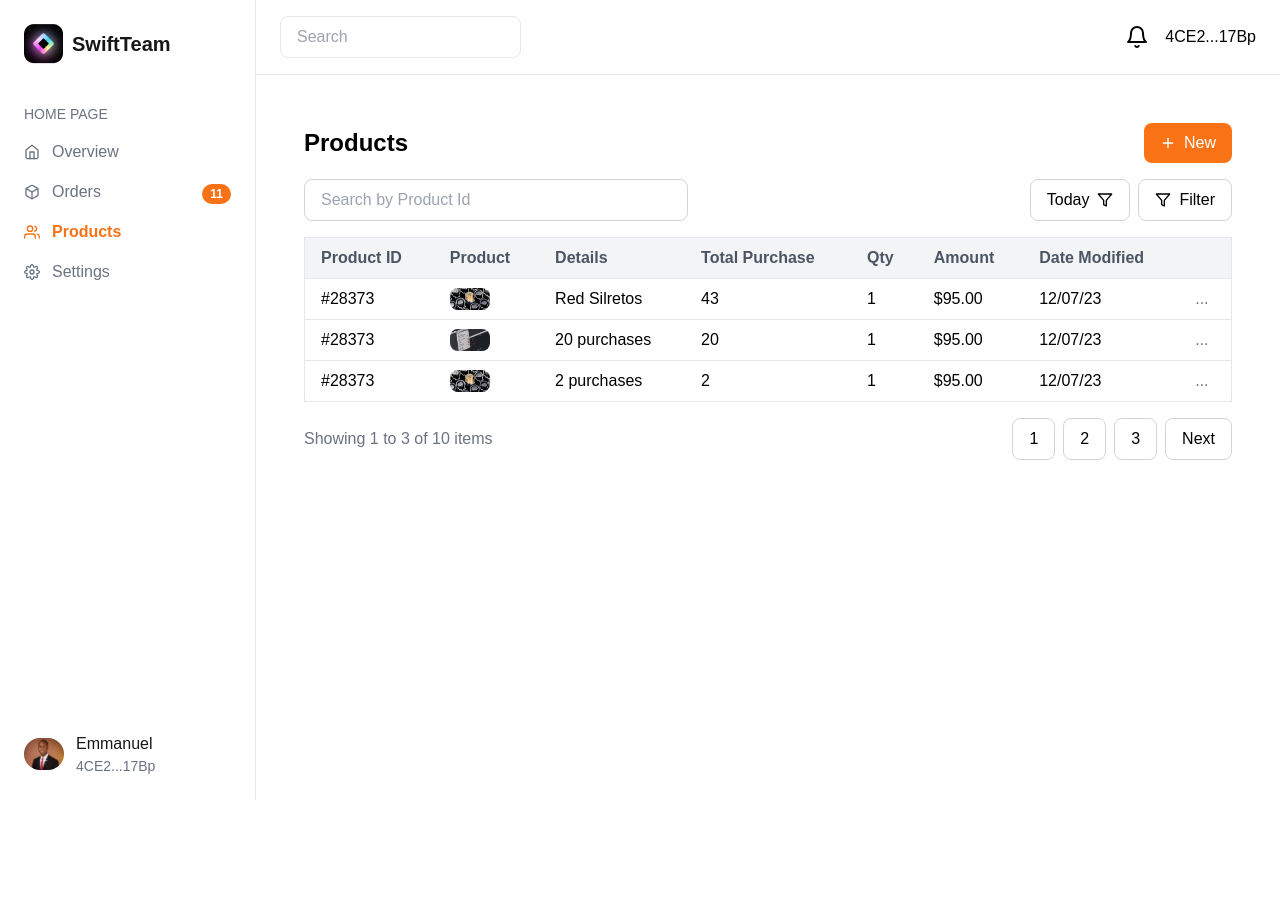
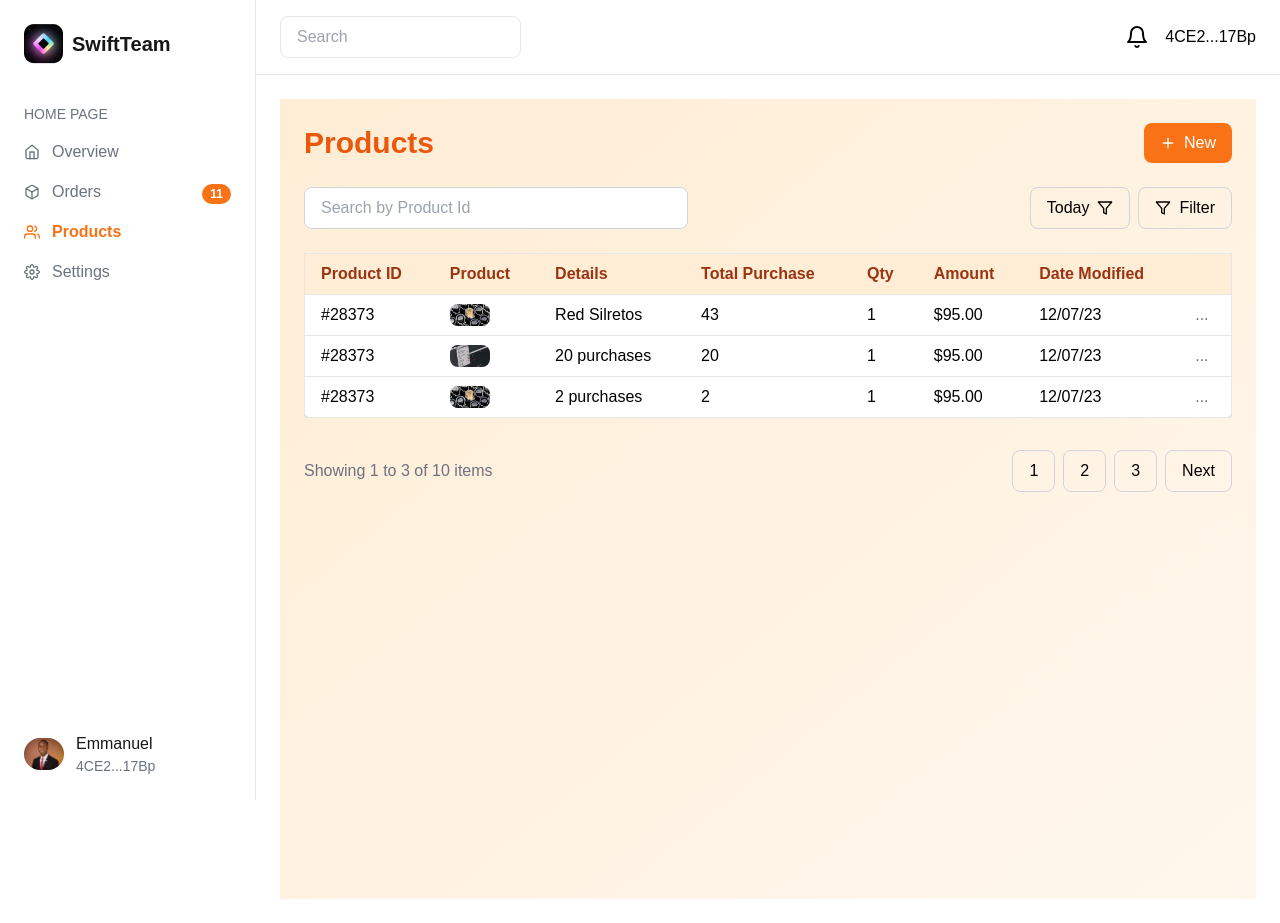
Before and after one commit to Obiajulu-gif/Swift, a Next.js app: page /dashboard/products in a window 1280 px wide. Before the commit the page ends 800 px from the top, so only its background shows below. Built offline with nearby package versions, Linux system fonts and the light colour scheme.

Commit message:
added a major change

```diff
--- a/src/app/components/HeroSection.js
+++ b/src/app/components/HeroSection.js
@@ -6,7 +6,7 @@ import Link from "next/link";
 const Hero = () => {
 	const [text, setText] = useState("");
 	const fullText =
-		"A /t marketplace tailored for developers, discover the best tools, pay seamlessly, and get back to building faster./n";
+		"A  marketplace tailored for developers, discover the best tools, pay seamlessly, and get back to building faster.";
 
 	useEffect(() => {
 		let index = 0;
@@ -19,7 +19,7 @@ const Hero = () => {
 			}
 		}, 50); // Adjust typing speed by changing the interval (ms)
 		return () => clearInterval(interval); // Cleanup interval on component unmount
-	}, []);
+	}, [fullText]);
 
 	return (
 		<>
--- a/src/app/dashboard/products/page.js
+++ b/src/app/dashboard/products/page.js
@@ -38,27 +38,27 @@ const ProductDashboard = () => {
 	];
 
 	return (
-		<div className="p-6 text-black">
+		<div className="p-6 text-black bg-gradient-to-br from-orange-100 to-orange-50 min-h-screen">
 			{/* Header and Button */}
-			<div className="flex justify-between items-center mb-4">
-				<h2 className="text-2xl font-bold">Products</h2>
-				<button className="bg-orange-500 hover:bg-orange-600 text-white py-2 px-4 rounded-lg flex items-center">
+			<div className="flex justify-between items-center mb-6">
+				<h2 className="text-3xl font-bold text-orange-600">Products</h2>
+				<button className="bg-orange-500 hover:bg-orange-600 text-white py-2 px-4 rounded-lg flex items-center transition-all duration-300">
 					<FiPlus className="mr-2" /> New
 				</button>
 			</div>
 
 			{/* Search, Date Filter, and General Filter */}
-			<div className="flex justify-between items-center mb-4">
+			<div className="flex justify-between items-center mb-6">
 				<input
 					type="text"
 					placeholder="Search by Product Id"
-					className="w-full max-w-sm border border-gray-300 rounded-lg py-2 px-4"
+					className="w-full max-w-sm border border-gray-300 rounded-lg py-2 px-4 focus:outline-none focus:ring-2 focus:ring-orange-300 transition-all duration-300"
 				/>
 				<div className="flex space-x-2">
-					<button className="border border-gray-300 rounded-lg py-2 px-4 flex items-center">
+					<button className="border border-gray-300 rounded-lg py-2 px-4 flex items-center transition-all duration-300 hover:bg-gray-100">
 						Today <FiFilter className="ml-2" />
 					</button>
-					<button className="border border-gray-300 rounded-lg py-2 px-4 flex items-center">
+					<button className="border border-gray-300 rounded-lg py-2 px-4 flex items-center transition-all duration-300 hover:bg-gray-100">
 						<FiFilter className="mr-2" /> Filter
 					</button>
 				</div>
@@ -66,35 +66,22 @@ const ProductDashboard = () => {
 
 			{/* Product Table */}
 			<div className="overflow-x-auto">
-				<table className="min-w-full bg-white border border-gray-200 rounded-lg shadow-sm">
+				<table className="min-w-full bg-white border border-gray-200 rounded-lg shadow-md transition-all duration-300">
 					<thead>
-						<tr className="bg-gray-100">
-							<th className="px-4 py-2 text-left text-gray-600">Product ID</th>
-							<th className="px-4 py-2 text-left text-gray-600">Product</th>
-							<th className="px-4 py-2 text-left text-gray-600">Details</th>
-							<th className="px-4 py-2 text-left text-gray-600">
-								Total Purchase
-							</th>
-							<th className="px-4 py-2 text-left text-gray-600">Qty</th>
-							<th className="px-4 py-2 text-left text-gray-600">Amount</th>
-							<th className="px-4 py-2 text-left text-gray-600">
-								Date Modified
-							</th>
-							<th className="px-4 py-2 text-left text-gray-600"></th>
+						<tr className="bg-orange-100">
+							{["Product ID", "Product", "Details", "Total Purchase", "Qty", "Amount", "Date Modified", ""].map((heading) => (
+								<th key={heading} className="px-4 py-2 text-left text-orange-800">
+									{heading}
+								</th>
+							))}
 						</tr>
 					</thead>
 					<tbody>
 						{products.map((product, index) => (
-							<tr key={index} className="border-t">
+							<tr key={index} className="border-t hover:bg-gray-50 transition-all duration-300">
 								<td className="px-4 py-2">{product.id}</td>
 								<td className="px-4 py-2">
-									<Image
-										src={product.image}
-										alt={product.name}
-										width={40}
-										height={40}
-										className="rounded-lg"
-									/>
+									<Image src={product.image} alt={product.name} width={40} height={40} className="rounded-lg" />
 								</td>
 								<td className="px-4 py-2">{product.details}</td>
 								<td className="px-4 py-2">{product.totalPurchase}</td>
@@ -102,9 +89,7 @@ const ProductDashboard = () => {
 								<td className="px-4 py-2">{product.amount}</td>
 								<td className="px-4 py-2">{product.dateModified}</td>
 								<td className="px-4 py-2">
-									<button className="text-gray-500 hover:text-gray-700">
-										...
-									</button>
+									<button className="text-gray-500 hover:text-gray-700 transition-all duration-300">...</button>
 								</td>
 							</tr>
 						))}
@@ -113,21 +98,14 @@ const ProductDashboard = () => {
 			</div>
 
 			{/* Pagination */}
-			<div className="mt-4 flex justify-between items-center">
+			<div className="mt-8 flex justify-between items-center">
 				<p className="text-gray-500">Showing 1 to 3 of 10 items</p>
 				<div className="flex space-x-2">
-					<button className="border border-gray-300 rounded-lg px-4 py-2">
-						1
-					</button>
-					<button className="border border-gray-300 rounded-lg px-4 py-2">
-						2
-					</button>
-					<button className="border border-gray-300 rounded-lg px-4 py-2">
-						3
-					</button>
-					<button className="border border-gray-300 rounded-lg px-4 py-2">
-						Next
-					</button>
+					{["1", "2", "3", "Next"].map((label, index) => (
+						<button key={index} className="border border-gray-300 rounded-lg px-4 py-2 transition-all duration-300 hover:bg-gray-200">
+							{label}
+						</button>
+					))}
 				</div>
 			</div>
 		</div>
```
